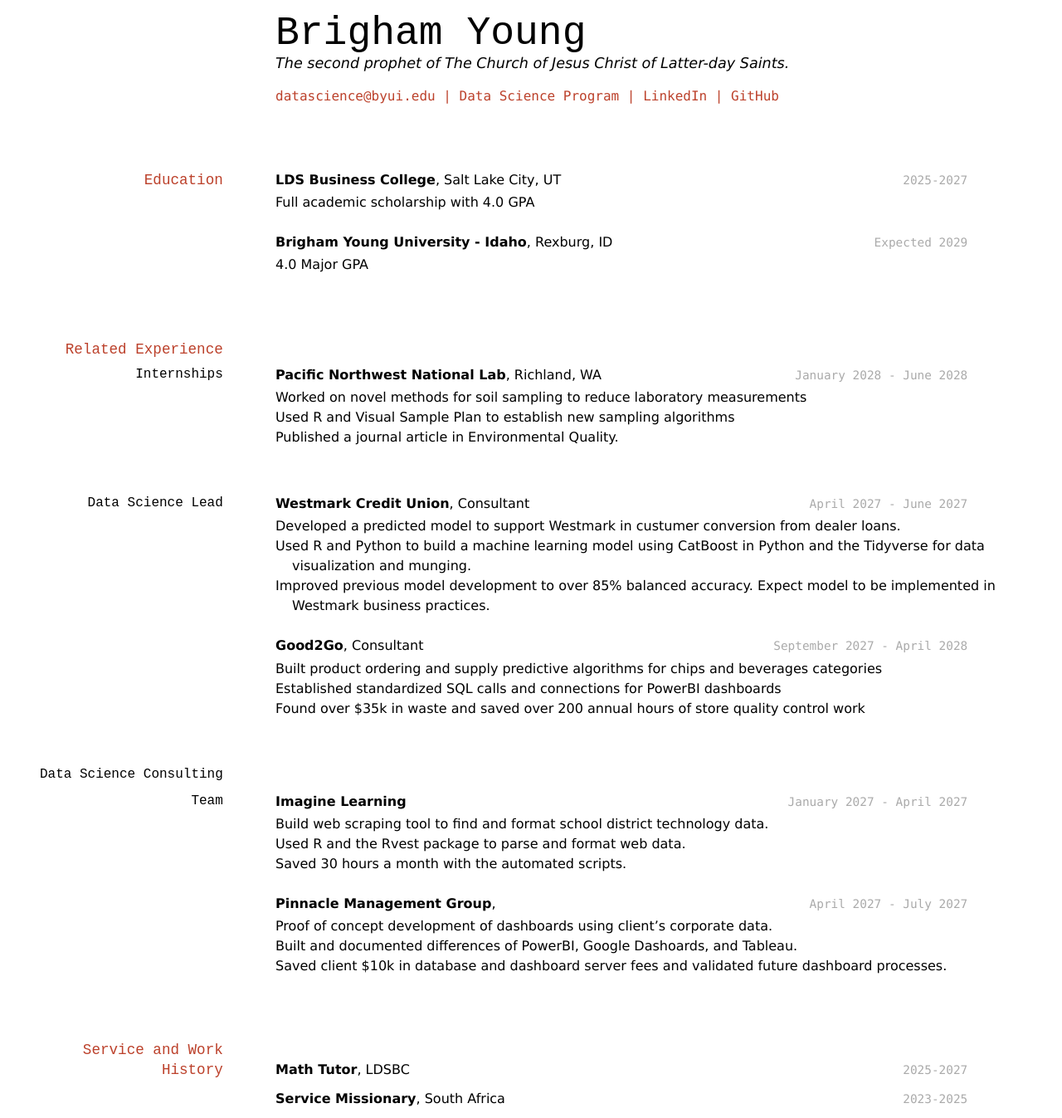
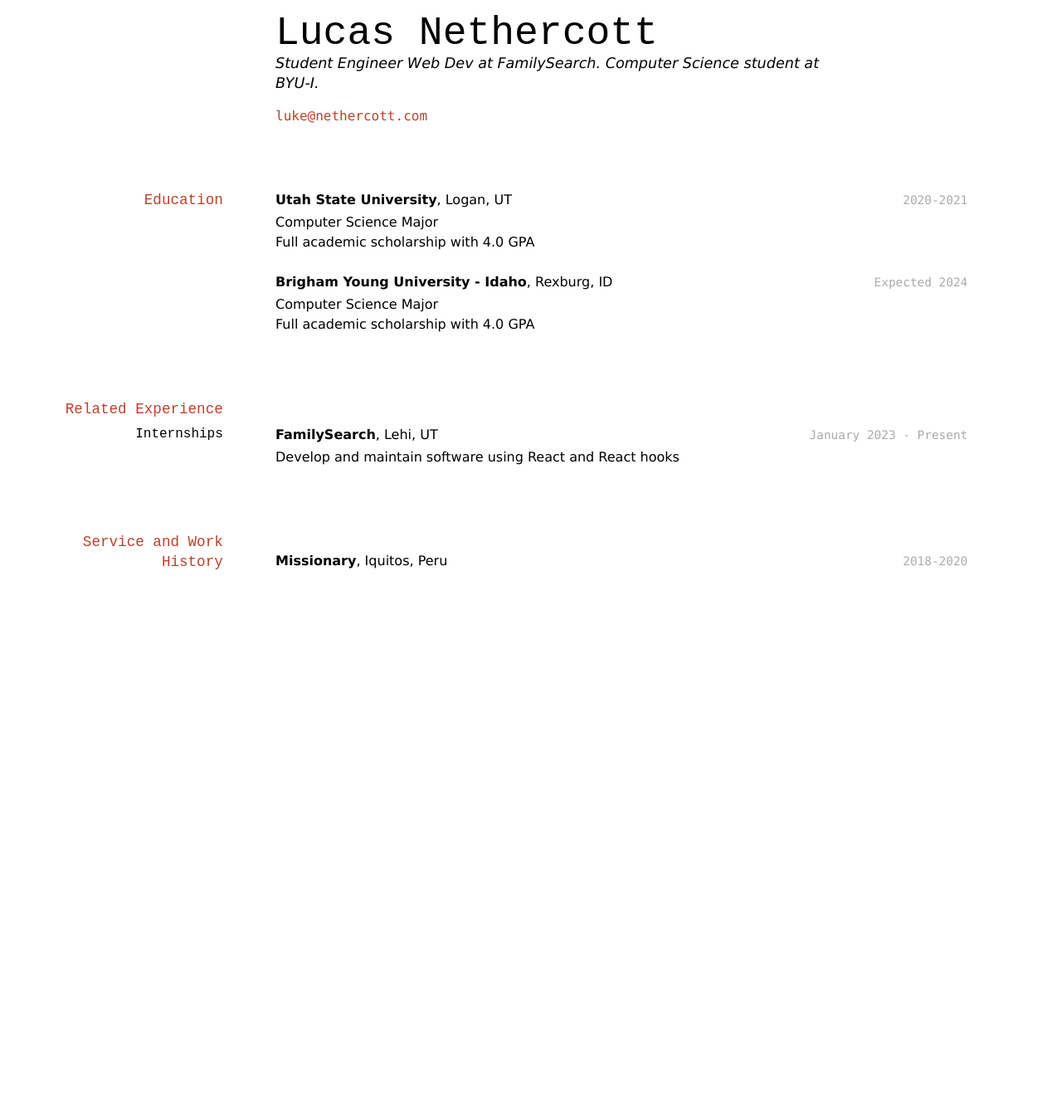
Before and after one commit to byuids-resumes/nethercott-resume, a Jekyll site: the page built from docs/index.md, in a window 1280 px wide. Shown: the whole page at 83% size. Built offline with Jekyll 4.4.1, drawn with Linux system fonts in a browser that asks for light colours; after the commit the page ends 900 px from its top, so only the background shows below that.

Commit message:
add resume to docs>index.md
- copy pasted resume draft into index.md in the docs folder. This is the file that will run on github pages. Need to use the docs folder to connect to github pages

```diff
--- a/docs/index.md
+++ b/docs/index.md
@@ -1,87 +1,44 @@
 ---
 layout: cv
-title: Brigham Young's Resume
+title: Lucas Nethercott Resume
 ---
-# Brigham Young
-The second prophet of The Church of Jesus Christ of Latter-day Saints.
+
+# Lucas Nethercott
+
+Student Engineer Web Dev at FamilySearch. Computer Science student at BYU-I.
 
 <div id="webaddress">
-<a href="datascience@byui.edu">datascience@byui.edu</a>
-| <a href="https://byuidatascience.github.io/development.html">Data Science Program</a>
-| <a href="https://www.linkedin.com/groups/13537407/">LinkedIn</a>
-| <a href="https://github.com/byuids-resumes">GitHub</a>
+<a href="luke@nethercott.com">luke@nethercott.com</a>
 </div>
-
-<!-- https://www.monique.tech/the-art-of-markdown -->
 
 ## Education
 
-`2025-2027`
-__LDS Business College__, Salt Lake City, UT
+`2020-2021`
+**Utah State University**, Logan, UT
 
+- Computer Science Major
 - Full academic scholarship with 4.0 GPA
 
-`Expected 2029`
-__Brigham Young University - Idaho__, Rexburg, ID
+`Expected 2024`
+**Brigham Young University - Idaho**, Rexburg, ID
 
-- 4.0 Major GPA
-
+- Computer Science Major
+- Full academic scholarship with 4.0 GPA
 
 ## Related Experience
 
 ### Internships
 
-`January 2028 - June 2028`
-__Pacific Northwest National Lab__, Richland, WA
+`January 2023 - Present`
+**FamilySearch**, Lehi, UT
 
-- Worked on novel methods for soil sampling to reduce laboratory measurements
-- Used R and Visual Sample Plan to establish new sampling algorithms
-- Published a journal article in Environmental Quality.
-
-### Data Science Lead
-
-`April 2027 - June 2027`
-__Westmark Credit Union__, Consultant
-
-- Developed a predicted model to support Westmark in custumer conversion from dealer loans.
-- Used R and Python to build a machine learning model using CatBoost in Python and the Tidyverse for data visualization and munging.
-- Improved previous model development to over 85% balanced accuracy. Expect model to be implemented in Westmark business practices.
-
-`September 2027 - April 2028`
-__Good2Go__, Consultant
-
-- Built product ordering and supply predictive algorithms for chips and beverages categories
-- Established standardized SQL calls and connections for PowerBI dashboards
-- Found over $35k in waste and saved over 200 annual hours of store quality control work
-
-### Data Science Consulting Team
-
-`January 2027 - April 2027`
-__Imagine Learning__
-
-- Build web scraping tool to find and format school district technology data.
-- Used R and the Rvest package to parse and format web data.
-- Saved 30 hours a month with the automated scripts.
-
-`April 2027 - July 2027`
-__Pinnacle Management Group__,
-
-- Proof of concept development of dashboards using client's corporate data.
-- Built and documented differences of PowerBI, Google Dashoards, and Tableau.
-- Saved client $10k in database and dashboard server fees and validated future dashboard processes.
-
+- Develop and maintain software using React and React hooks
 
 ## Service and Work History
 
-`2025-2027`
-__Math Tutor__, LDSBC
-
-
-`2023-2025`
-__Service Missionary__, South Africa
-
-
+`2018-2020`
+**Missionary**, Iquitos, Peru
 
 <!-- ### Footer
 
-Last updated: May 2013 -->
+Last updated: July 2023 -->
```
